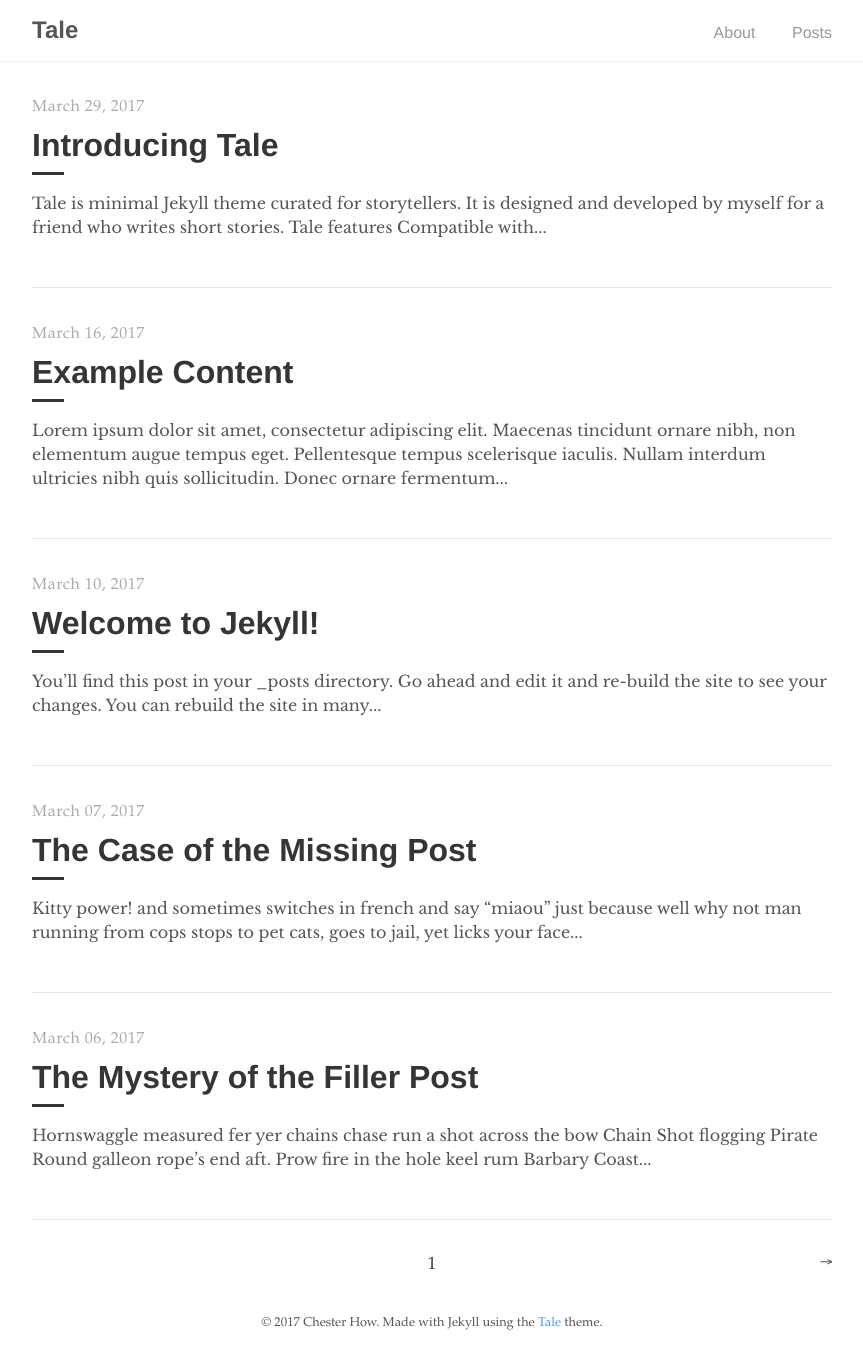
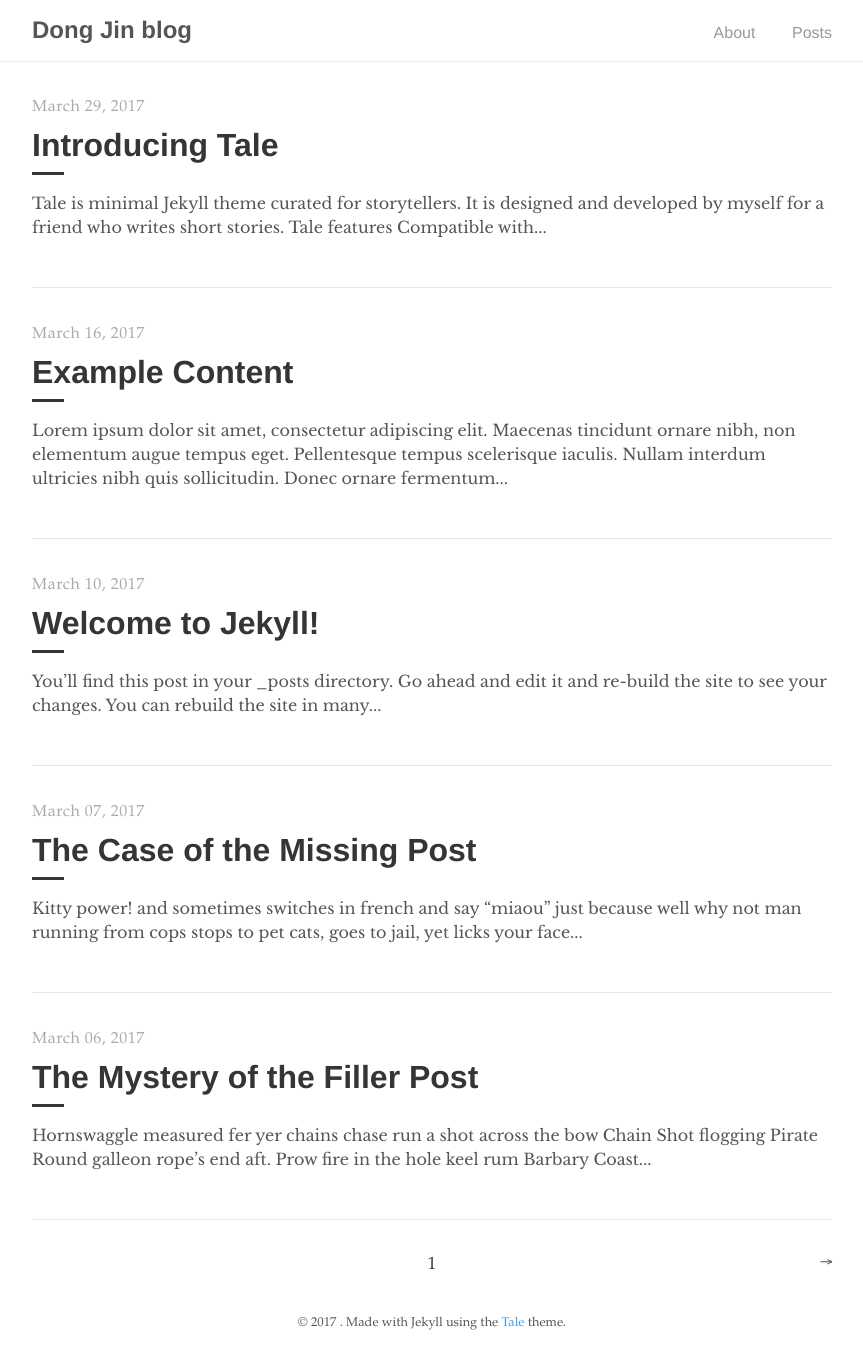
Before and after one commit to djdongjin/djdongjin.github.io, a Jekyll site: the page built from index.html, in a window 1280 px wide. Shown: the whole page, without its empty margins (208-1071 px from the left). Built offline with Jekyll 4.4.1, drawn with Linux system fonts in a browser that asks for light colours; the list of posts is cut into pages by our own code.

Commit message:
modify info

```diff
--- a/_config.yml
+++ b/_config.yml
@@ -2,9 +2,9 @@
 permalink:      /:year-:month-:day/:title
 
 # Setup
-title:          Tale
+title:          Dong Jin blog
 paginate:       5
-baseurl:        "/tale"
+baseurl:        ""
 url:            "https://chesterhow.github.io"
 
 # Assets
@@ -15,17 +15,6 @@
 # Build settings
 markdown:       kramdown
 
-# About
-author:
-  name:         Chester How
-  url:          http://chester.how
-  email:        chesterhow@gmail.com
-
-# Custom vars
-version:        3.4.1
-github:
-  repo:         https://github.com/chesterhow/tale
-
 # Gems
 gems:
   - jekyll-paginate
```
